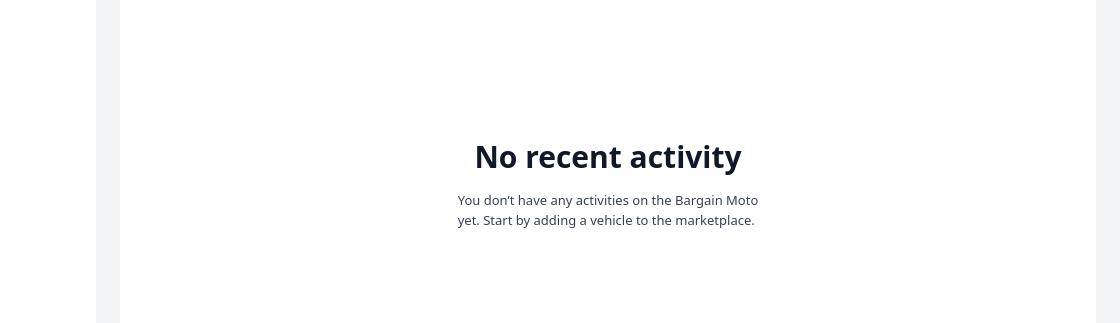
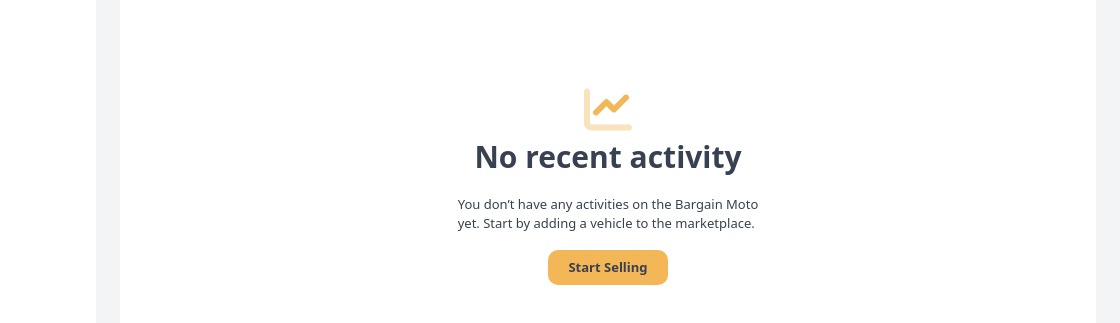
Before and after one commit to Nelson877/Bargain-portal, a website: page Dashboard/Dashboard.html in a window 1280 px wide. Shown: the part 417-740 px from the top of the page, 160-1280 px from the left. Drawn offline with nearby package versions, Linux system fonts and the light colour scheme; a web font is replaced by a local one.

Commit message:
@daviddeladem   New update

```diff
--- a/Dashboard/Dashboard.html
+++ b/Dashboard/Dashboard.html
@@ -145,8 +145,12 @@
 
 <div class="flex flex-col mt-8 items-center justify-center h-[515px] mb-4 rounded-xl bg-white dark:bg-gray-800">
     <p class="items-center justify-center text-2xl text-gray-900 dark:text-gray-500">
-      <span class= "items-center text-[30px] font-[700] items-center">No recent activity</span>
+     <div class="flex justify-center items-center">
+        <img src="../images/chart-line-duotone 1.png" class="w-[48px] h-[48px] " alt="">
+     </div>
+        <span class= "items-center text-[30px] font-[700] items-center">No recent activity</span>
       <p class="mt-4 text-[13px] font-[400]">You don’t have any activities on the Bargain Moto <br> yet. Start by adding a vehicle to the marketplace.</p>
+      <button class="mt-4 bg-[#F3B757] px-5 py-2 rounded-[10px] text-[13px] font-[600] hover:bg-yellow-600 hover:text-white">Start Selling</button>
     </p>
  </div>
     </div>
```
Also changed, not shown: images/chart-line-duotone 1.png (added).
